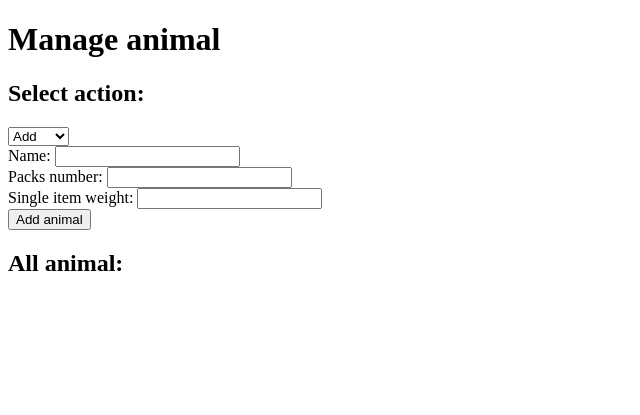
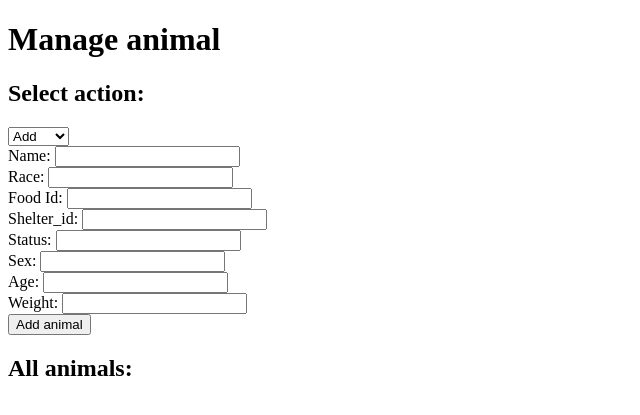
Before and after one commit to FilipParyz/TestingDoggos, a Flask app: page /manage_animals in a window 1280 px wide. Shown: the top 415 px of the page, without its empty margins (0-640 px from the left). Run offline with Flask 3, Linux system fonts and the light colour scheme; data that the repository does not hold is empty.

Commit message:
modified template manage_animals, corrections in values

```diff
--- a/templates/manage_animals.html
+++ b/templates/manage_animals.html
@@ -19,12 +19,12 @@
                     // Dodaj domyślną opcję wyboru
                     let defaultOption = document.createElement("option");
                     defaultOption.value = -1;
-                    defaultOption.textContent = "Wybierz jedzenie";
+                    defaultOption.textContent = "Select an animal:";
                     animalOptions.appendChild(defaultOption);
 
                     data.forEach(animal => {
                         let animalItem = document.createElement("li");
-                        animalItem.textContent = `Name:: ${animal.name}, Amount: ${animal.amount}, Weight: ${animal.weight}`;
+                        animalItem.textContent = `Name: ${animal.name}, Race: ${animal.race}, Food_id: ${animal.food_id}, Shelter_id: ${animal.shelter_id}, Status: ${animal.status}, Sex: ${animal.sex}, Age: ${animal.age}, Weight: ${animal.weight}`;
                         animalList.appendChild(animalItem);
 
                         let animalOption = document.createElement("option");
@@ -37,27 +37,27 @@
         }
         function handleActionChange() {
             var action = document.getElementById("action").value;
-            var addanimalForm = document.getElementById("addanimalForm");
-            var editanimalForm = document.getElementById("editanimalForm");
-            var deleteanimalForm = document.getElementById("deleteanimalForm");
-            var existinganimal = document.getElementById("existinganimal");
+            var addAnimalForm = document.getElementById("addAnimalForm");
+            var editAnimalForm = document.getElementById("editAnimalForm");
+            var deleteAnimalForm = document.getElementById("deleteAnimalForm");
+            var existingAnimal = document.getElementById("existingAnimal");
 
             if (action === "add") {
-                addanimalForm.style.display = "block";
-                editanimalForm.style.display = "none";
-                deleteanimalForm.style.display = "none";
-                existinganimal.style.display = "none";
+                addAnimalForm.style.display = "block";
+                editAnimalForm.style.display = "none";
+                deleteAnimalForm.style.display = "none";
+                existingAnimal.style.display = "none";
             } else {
                 if (action === "edit") {
-                    addanimalForm.style.display = "none";
-                    editanimalForm.style.display = "block";
-                    deleteanimalForm.style.display = "none";
+                    addAnimalForm.style.display = "none";
+                    editAnimalForm.style.display = "block";
+                    deleteAnimalForm.style.display = "none";
                 } else if (action === "delete") {
-                    addanimalForm.style.display = "none";
-                    editanimalForm.style.display = "none";
-                    deleteanimalForm.style.display = "block";
+                    addAnimalForm.style.display = "none";
+                    editAnimalForm.style.display = "none";
+                    deleteAnimalForm.style.display = "block";
                 }
-                existinganimal.style.display = "block";
+                existingAnimal.style.display = "block";
             }
         }
 
@@ -137,16 +137,32 @@
 
     <div id="addAnimalForm">
         <form method="POST" onsubmit="addAnimal(event)">
-            <label for="name">Name:</label>
-            <input type="text" id="name" name="name" required><br>
+            <form method="POST" onsubmit="editAnimal(event)">
+                <label for="name">Name:</label>
+                <input type="text" id="name" name="name" required><br>
 
-            <label for="amount">Packs number:</label>
-            <input type="number" id="amount" name="amount" required><br>
+                <label for="race">Race:</label>
+                <input type="text" id="race" name="race" required><br>
 
-            <label for="weight">Single item weight:</label>
-            <input type="number" id="weight" name="weight" step="0.1" required><br>
+                <label for="food_id">Food Id:</label>
+                <input type="number" id="food_id" name="food_id"  required><br>
 
-            <button type="submit">Add animal</button>
+                <label for="shelter_id">Shelter_id:</label>
+                <input type="number" id="shelter_id" name="shelter_id" required><br>
+
+                <label for="status">Status:</label>
+                <input type="text" id="status" name="status" required><br>
+
+                <label for="sex">Sex:</label>
+                <input type="text" id="sex" name="sex" required><br>
+
+                <label for="age">Age:</label>
+                <input type="number" id="age" name="age" step="0.1" required><br>
+
+                <label for="weight">Weight:</label>
+                <input type="number" id="weight" name="weight" step="0.1" required><br>
+
+                <button type="submit">Add animal</button>
         </form>
     </div>
 
@@ -156,10 +172,25 @@
             <label for="name">Name:</label>
             <input type="text" id="name" name="name" required><br>
 
-            <label for="amount">Packs number:</label>
-            <input type="number" id="amount" name="amount" required><br>
+            <label for="race">Race:</label>
+            <input type="text" id="race" name="race" required><br>
 
-            <label for="weight">Single item weight:</label>
+            <label for="food_id">Food Id:</label>
+            <input type="number" id="food_id" name="food_id"  required><br>
+
+            <label for="shelter_id">Shelter_id:</label>
+            <input type="number" id="shelter_id" name="shelter_id" required><br>
+
+            <label for="status">Status:</label>
+            <input type="text" id="status" name="status" required><br>
+
+            <label for="sex">Sex:</label>
+            <input type="text" id="sex" name="sex" required><br>
+
+            <label for="age">Age:</label>
+            <input type="number" id="age" name="age" step="0.1" required><br>
+
+            <label for="weight">Weight:</label>
             <input type="number" id="weight" name="weight" step="0.1" required><br>
 
             <button type="submit">Edit animal</button>
@@ -172,7 +203,7 @@
     </div>
 
     <div></div>
-        <h2>All animal:</h2>
+        <h2>All animals:</h2>
         <ul id="animalList">
         </ul>
     </div>
```
